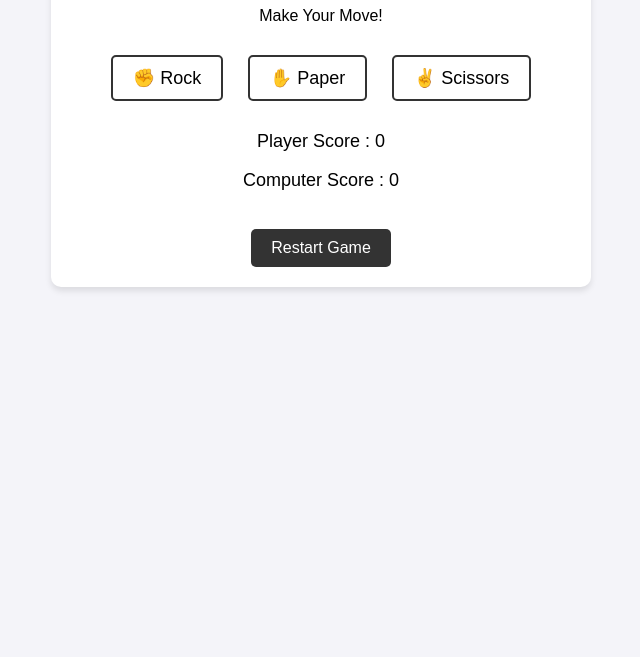
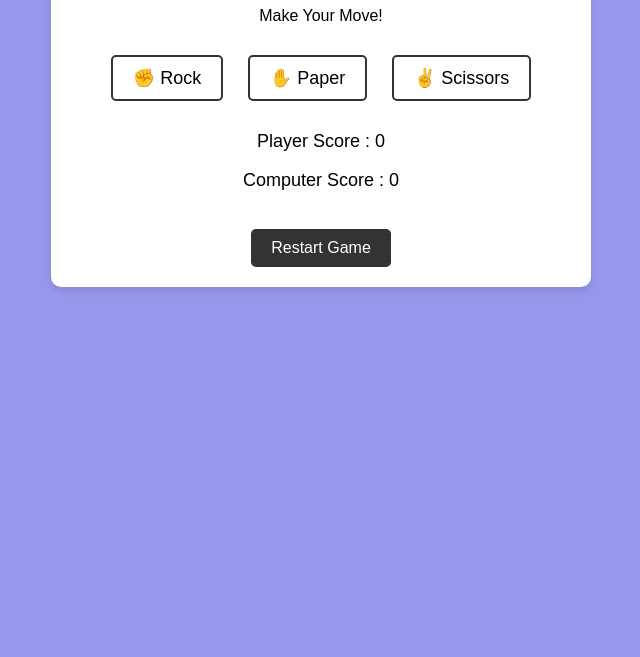
Before and after one commit to Daniru12/Student-Management-Backend, a plain HTML site: page RockPaperScissors.html in a window 1280 px wide. Shown: the part 143-800 px from the top of the page, without its empty margins (319-959 px from the left). Drawn offline with Linux system fonts and the light colour scheme.

Commit message:
Update styles.css

```diff
--- a/styles.css
+++ b/styles.css
@@ -1,7 +1,7 @@
 body {
     font-family: Arial, sans-serif;
     text-align: center;
-    background-color: #f4f4f9;
+    background-color: #9797ec;
     margin: 0;
     padding: 0;
   }
```
